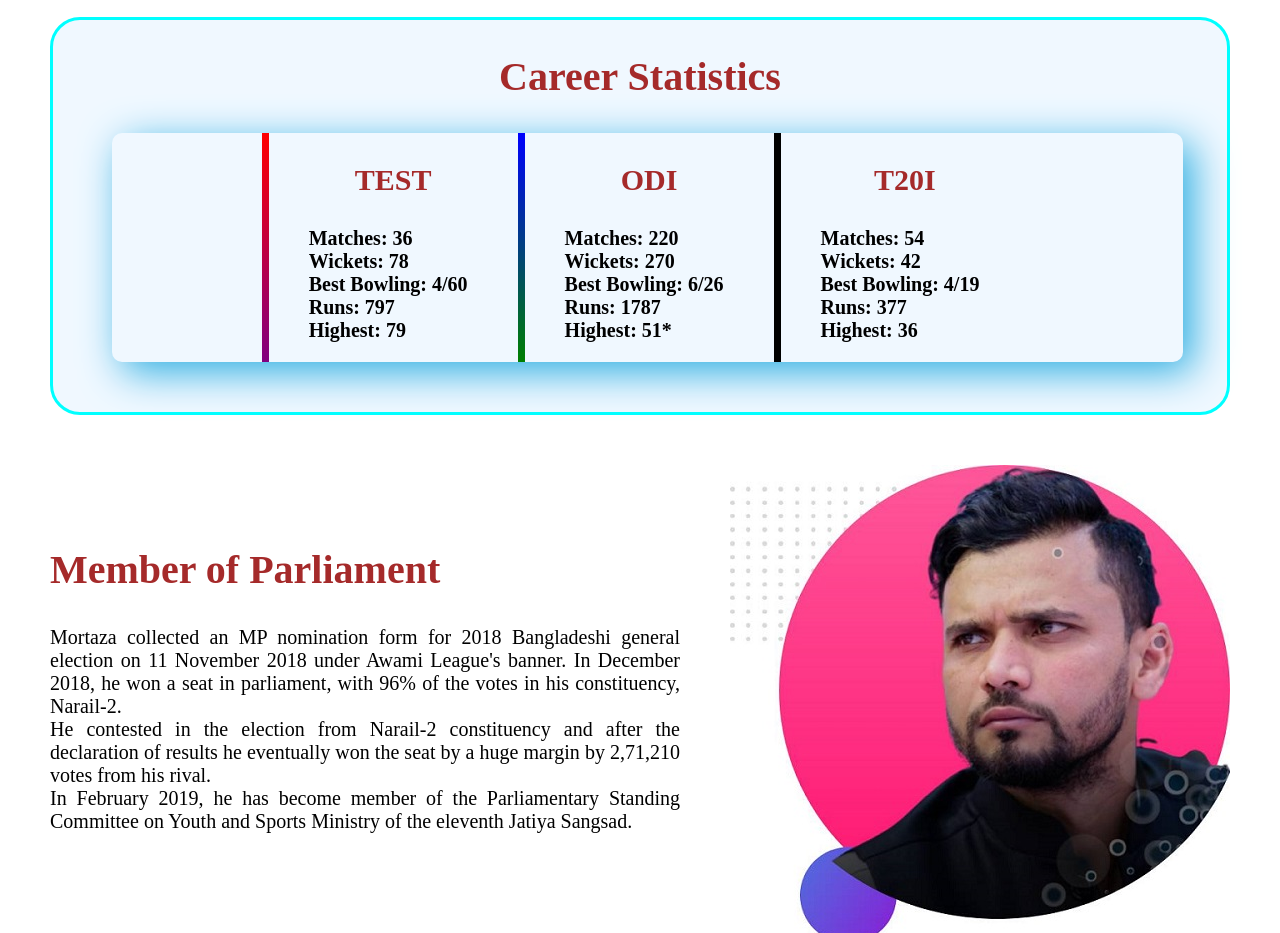
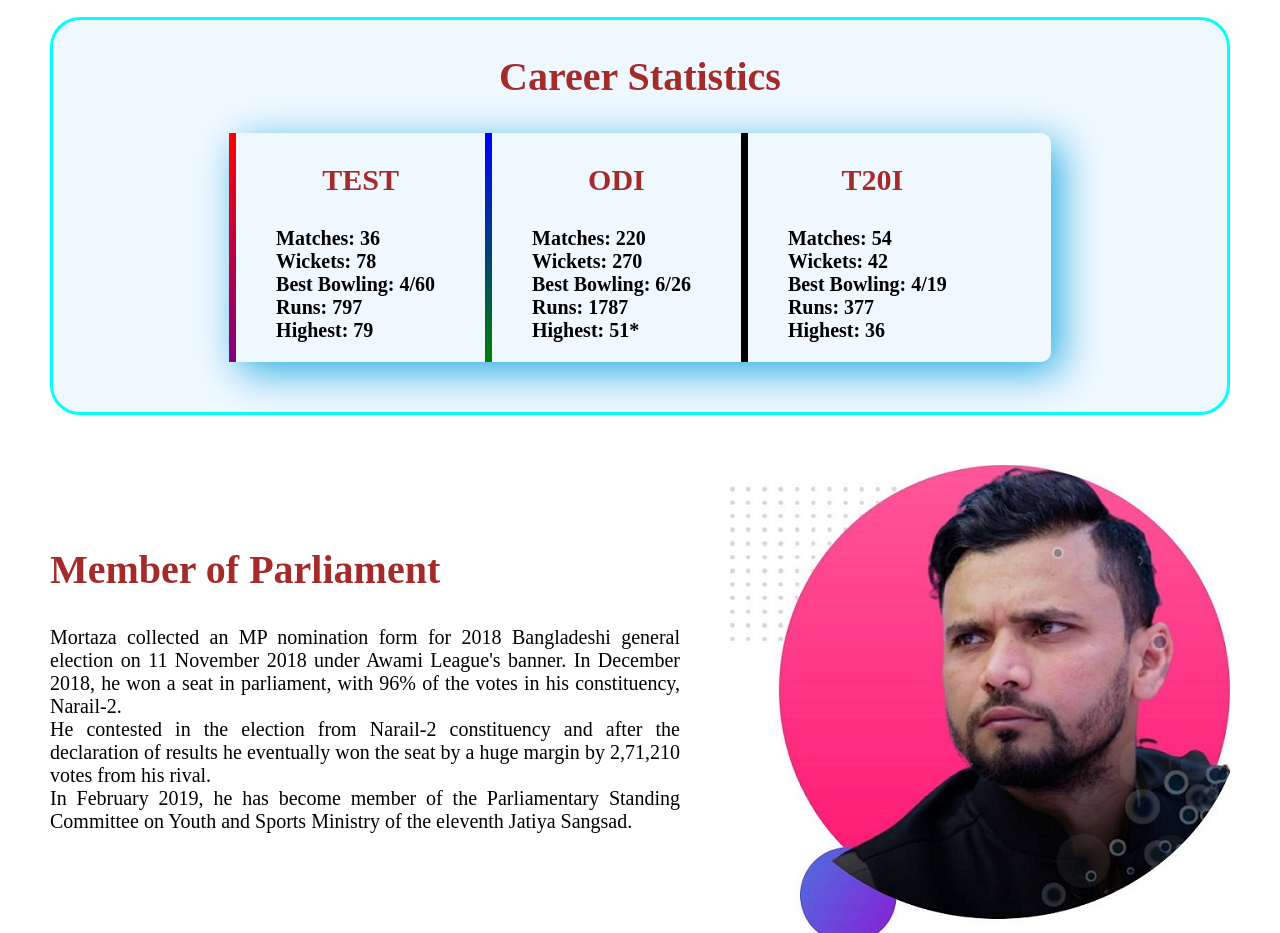
Before and after one commit to SaSahad02/Practice-web, a plain HTML site: page index.html in a window 1280 px wide. Shown: the part 1520-2453 px from the top of the page. Drawn offline with Linux system fonts and the light colour scheme; a web font is replaced by a local one.

Commit message:
margin fixed

```diff
--- a/style.css
+++ b/style.css
@@ -56,11 +56,8 @@ span {
     width: 70%;
     text-align: center;
     box-shadow: 10px 10px 40px rgb(42, 173, 225);
-    margin-left: 5%;
-    margin-right: 5%;
+    margin: auto;
     border-radius: 10px;
-    padding-left: 150px;
-    padding-right: 100px;
 }
 
 #redball {
```
